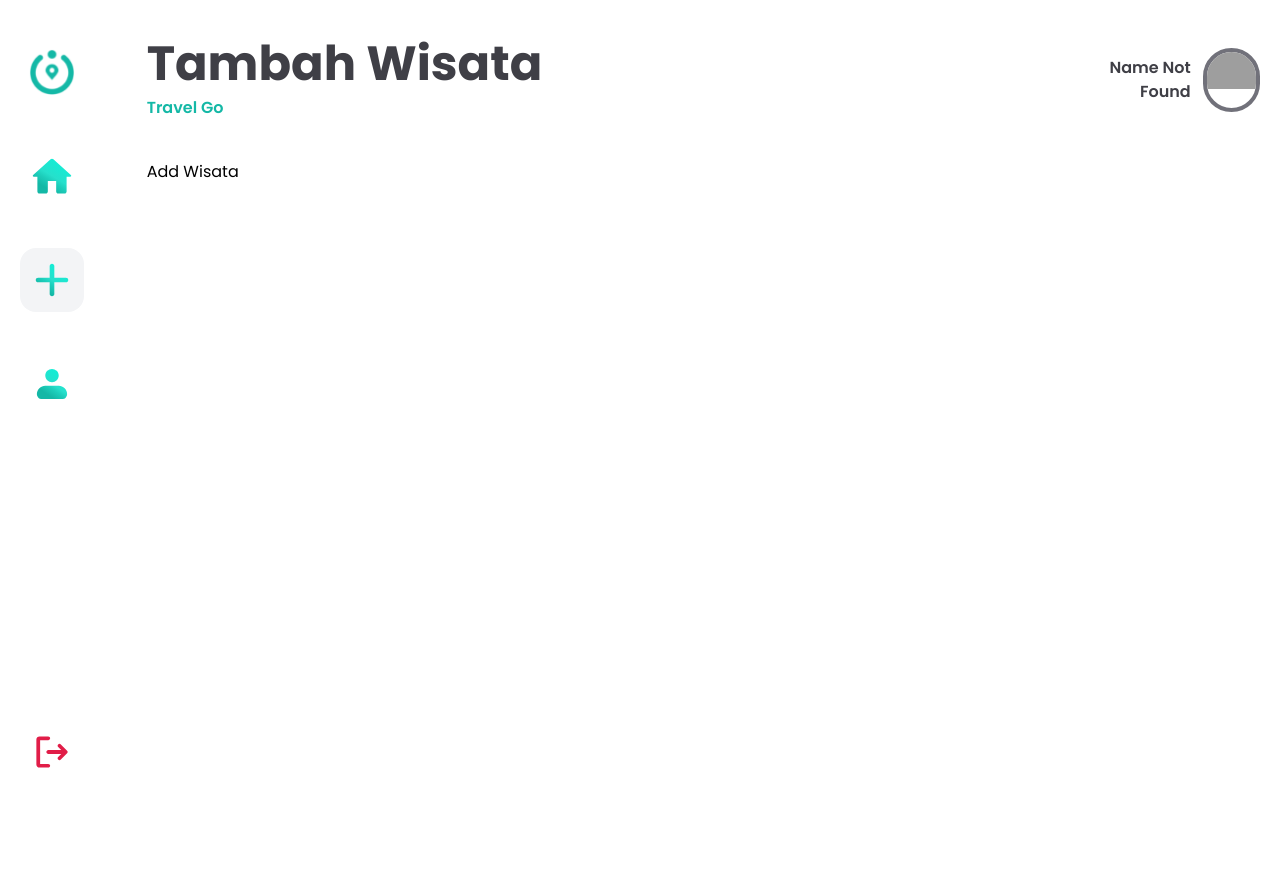
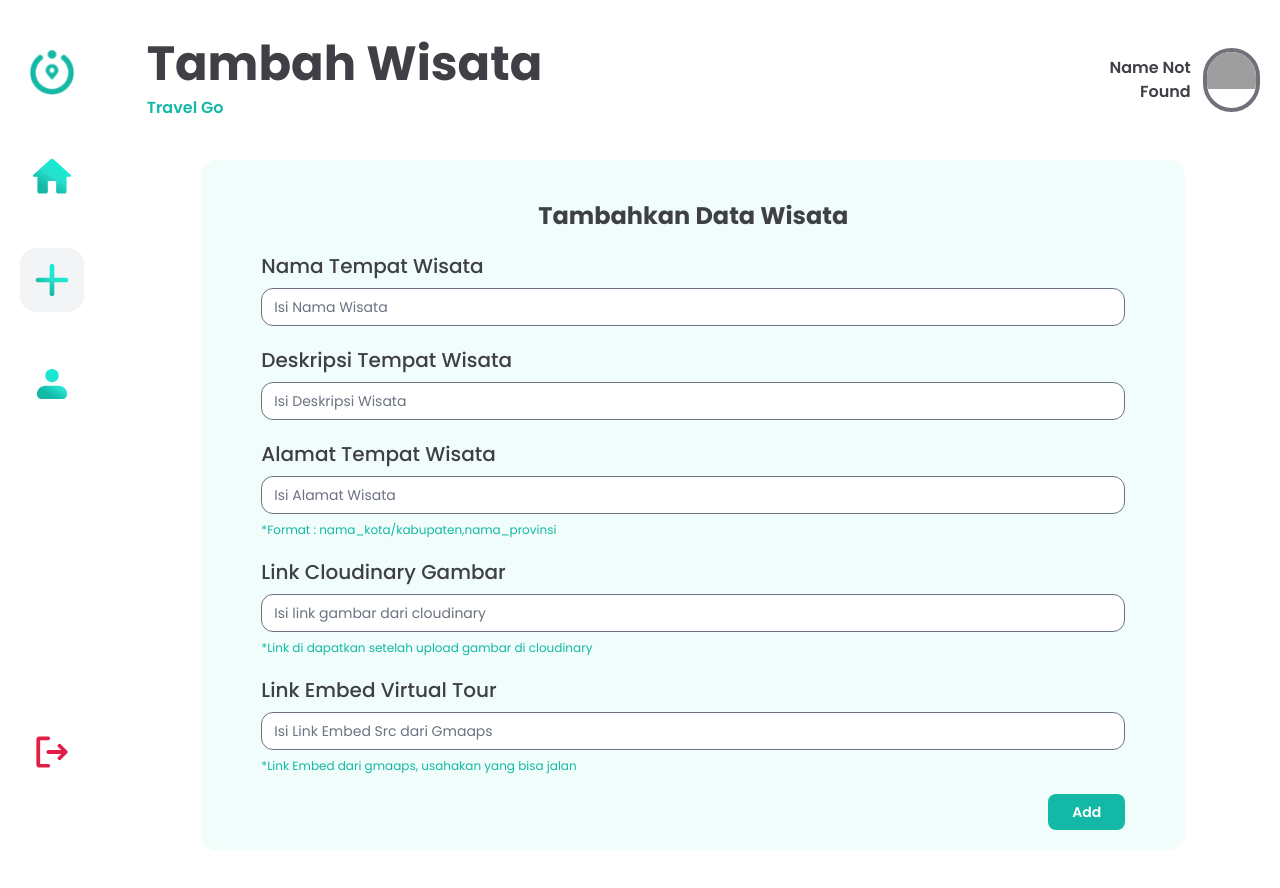
Before and after one commit to RezaBagusS/fe_TravelGo, a React (Vite) app: page /admin/add-wisata in a window 1280 px wide. Before the commit this address had no page. Before the commit the page ends 800 px from the top, so only its background shows below. Built offline with nearby package versions, Linux system fonts and the light colour scheme; grey boxes are pictures that could not be loaded.

Commit message:
adding addWisataPage

```diff
--- /dev/null
+++ b/src/Helpers/handleWisata.jsx
@@ -0,0 +1,22 @@
+const backendURL = "https://be-travel-go.vercel.app";
+// const backendURL = "http://localhost:3000";
+
+export const addWisataApi = async (data) => {
+  const response = await fetch(`${backendURL}/api/data/wisata`, {
+    method: "POST",
+    headers: {
+      "Content-Type": "application/json",
+      "Access-Control-Allow-Origin": "*",
+    },
+    body: JSON.stringify({
+        data: data,
+        token: localStorage.getItem("token"),
+    }),
+  });
+
+  const dataRes = await response.json();
+  return {
+    status: dataRes.status,
+    message: dataRes.message,
+  };
+};
--- a/src/component/AdminComp/AddWisata.jsx
+++ b/src/component/AdminComp/AddWisata.jsx
@@ -1,9 +1,106 @@
+import { useRef } from "react";
+import { addWisataApi } from "../../Helpers/handleWisata";
+
 const AddWisata = () => {
+  const form = useRef();
+
+  const InputComp = ({ label, type, name, placeholder, note = "" }) => {
     return (
-        <div>
-            <h1>Add Wisata</h1>
+      <div className="flex flex-col gap-2">
+        <label className="text-cust-gray-700 font-medium text-base sm:text-xl">
+          {label}
+        </label>
+        <input
+          type={type}
+          name={name}
+          required
+          autoComplete="off"
+          className="text-xs sm:text-sm rounded-xl focus:border-none focus:outline-none bg-white"
+          placeholder={placeholder}
+        />
+        {note && <p className="text-xs text-cust-teal-500">*{note}</p>}
+      </div>
+    );
+  };
+
+  const handleSubmit = async (e) => {
+    e.preventDefault();
+
+    dispatch(setLoading(true));
+    let data = {
+      name: form.current[0].value,
+      deskripsi: form.current[1].value,
+      lokasi: form.current[2].value,
+      gambar: form.current[3].value,
+      virtualTour: form.current[4].value,
+    };
+    console.log("SEND DATA WISATA: ", data);
+    let res = await addWisataApi(data);
+
+    console.log("Response DATA : ", res);
+    dispatch(setLoading(false));
+    e.target.reset();
+    let dataMessage = {
+      status: res.status,
+      content: res.message,
+    };
+    dispatch(setMessage(dataMessage));
+  };
+
+  return (
+    <div className="cust-container bg-cust-teal-50 rounded-2xl p-5">
+      <h1 className="py-5 font-bold text-2xl text-cust-gray-700 text-center">
+        Tambahkan Data Wisata
+      </h1>
+      <form
+        ref={form}
+        onSubmit={handleSubmit}
+        className="w-full flex flex-col gap-5 px-10"
+      >
+        <InputComp
+          label="Nama Tempat Wisata"
+          type="text"
+          name="nama"
+          placeholder="Isi Nama Wisata"
+        />
+        <InputComp
+          label="Deskripsi Tempat Wisata"
+          type="text"
+          name="deskripsi"
+          placeholder="Isi Deskripsi Wisata"
+        />
+        <InputComp
+          label="Alamat Tempat Wisata"
+          type="text"
+          name="alamat"
+          placeholder="Isi Alamat Wisata"
+          note="Format : nama_kota/kabupaten,nama_provinsi"
+        />
+        <InputComp
+          label="Link Cloudinary Gambar"
+          type="text"
+          name="gambar"
+          placeholder="Isi link gambar dari cloudinary"
+          note="Link di dapatkan setelah upload gambar di cloudinary"
+        />
+        <InputComp
+          label="Link Embed Virtual Tour"
+          type="text"
+          name="map"
+          placeholder="Isi Link Embed Src dari Gmaaps"
+          note="Link Embed dari gmaaps, usahakan yang bisa jalan"
+        />
+        <div className="w-full flex justify-end">
+          <button
+            type="submit"
+            className="bg-cust-teal-500 hover:bg-cust-teal-500/70 text-white text-sm font-semibold px-2.5 lg:px-6 py-1 lg:py-2 rounded-lg transition-all duration-150"
+          >
+            Add
+          </button>
         </div>
-    )
-}
+      </form>
+    </div>
+  );
+};
 
-export default AddWisata
+export default AddWisata;
--- a/src/pages/AdminPanel.jsx
+++ b/src/pages/AdminPanel.jsx
@@ -38,7 +38,7 @@ const AdminPanel = () => {
         <div className="col-span-1"></div>
         <div className="col-span-11 px-5">
           <HeaderAdmin />
-          <div className="w-full px-5">{<HandlePath />}</div>
+          <div className="w-full px-5 pb-10">{<HandlePath />}</div>
         </div>
       </div>
     </div>
```
